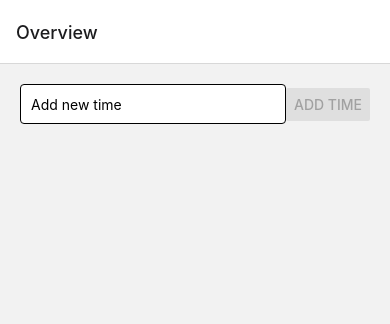
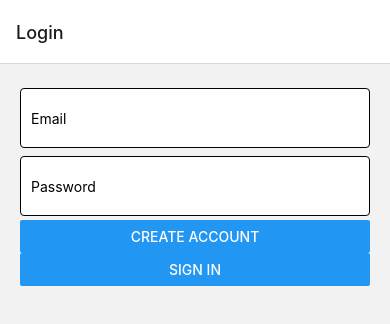
Before and after one commit to Victor-Weng/postureFix, a React Native app: screen / in a window 390 px wide. Shown: the top 324 px of the page. Built offline with nearby package versions, Linux system fonts and the light colour scheme; no server answers; the database is empty.

Commit message:
login page made and app basic functionality fixed

```diff
--- a/App.tsx
+++ b/App.tsx
@@ -2,17 +2,26 @@ import { createNativeStackNavigator } from "@react-navigation/native-stack";
 import { NavigationContainer } from "@react-navigation/native"; // import navigationcontainer
 import Overview from "./app/screens/Overview"; // import list
 import Details from "./app/screens/Details";
+import Login from "./app/screens/Login";
+import { useEffect, useState } from "react";
+import { onAuthStateChanged } from "firebase/auth";
 
 const Stack = createNativeStackNavigator(); // Create Stack const from external library (React Navigator)
 
 export default function App() {
+  const [authenticated, setAuthenticated] = useState(false);
+
+  useEffect(() => {
+    onAuthStateChanged
+  })
+
   return (
     // Make the navigation of the app.
     // "List" and "Details" are screens I made in app\screens
     <NavigationContainer>
       <Stack.Navigator>
+        <Stack.Screen name="Login" component={Login} />
         <Stack.Screen name="Overview" component={Overview} />
-        <Stack.Screen name="Details" component={Details} />
       </Stack.Navigator>
     </NavigationContainer>
   );
--- /dev/null
+++ b/app/screens/Login.tsx
@@ -0,0 +1,64 @@
+import { View, Text, TextInput, Button, StyleSheet } from "react-native";
+import React, { useState } from "react";
+import {
+  createUserWithEmailAndPassword,
+  getAuth,
+  signInWithEmailAndPassword,
+} from "firebase/auth";
+
+const Login = () => {
+  const [email, setEmail] = useState("");
+  const [password, setPassword] = useState("");
+  const auth = getAuth();
+
+  const signUp = async () => {
+    const after = await createUserWithEmailAndPassword(auth, email, password);
+    alert("Check your email to proceed");
+  };
+
+  const signIn = async () => {
+    const user = await signInWithEmailAndPassword(auth, email, password);
+  };
+  return (
+    <View style={styles.container}>
+      <TextInput
+        style={styles.input}
+        placeholder="Email"
+        onChangeText={(text: string) => setEmail(text)}
+        value={email}
+      />
+      <TextInput
+        style={styles.input}
+        textContentType="password"
+        placeholder="Password"
+        onChangeText={(text: string) => setPassword(text)}
+        value={password}
+      />
+      <Button onPress={signUp} title="Create account" />
+      <Button onPress={signIn} title="Sign in" />
+    </View>
+  );
+};
+
+export default Login;
+
+const styles = StyleSheet.create({
+  container: {
+    marginHorizontal: 20,
+    flexDirection: "column",
+    paddingVertical: 20,
+  },
+  form: {
+    marginVertical: 20,
+    flexDirection: "row",
+    alignItems: "center",
+  },
+  input: {
+    marginVertical: 4,
+    height: 60,
+    borderWidth: 1,
+    borderRadius: 4,
+    padding: 10,
+    backgroundColor: "#fff", //#1F3B4D
+  },
+});
--- a/app/screens/Overview.tsx
+++ b/app/screens/Overview.tsx
@@ -59,7 +59,7 @@ const Overview = ({ navigation }: any) => {
   };
 
   const renderTime = ({ item }: any) => {
-    const ref = doc(FIRESTORE_DB, 'times/${item.id}');
+    const ref = doc(FIRESTORE_DB, `times/${item.id}`);
 
     const toggleDone = async () => {
       console.log("change")
@@ -84,14 +84,14 @@ const Overview = ({ navigation }: any) => {
       <View style={styles.timeContainer}>
         <TouchableOpacity onPress={toggleDone} style={styles.time}>
           {item.done && (
-            <AntDesign name="checkcircle" size={24} color="black" />
+            <AntDesign name="checkcircle" size={24} color="green" />
           )}
           {!item.done && (
-            <AntDesign name="closecircle" size={24} color="black" />
+            <AntDesign name="closecircleo" size={24} color="red" />
           )}
           <Text style={styles.timeText}>{item.title}</Text>
         </TouchableOpacity>
-        <AntDesign name="delete" size={24} color="red" onPress={deleteItem} />
+        <AntDesign name="delete" size={24} color="black" onPress={deleteItem} />
       </View>
     );
   };
```
